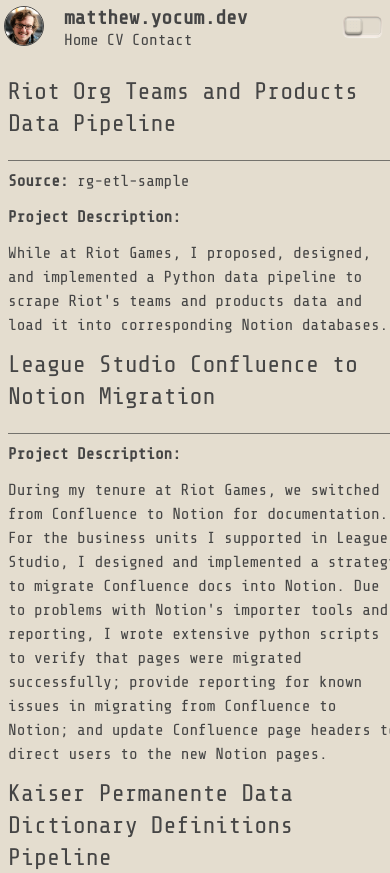
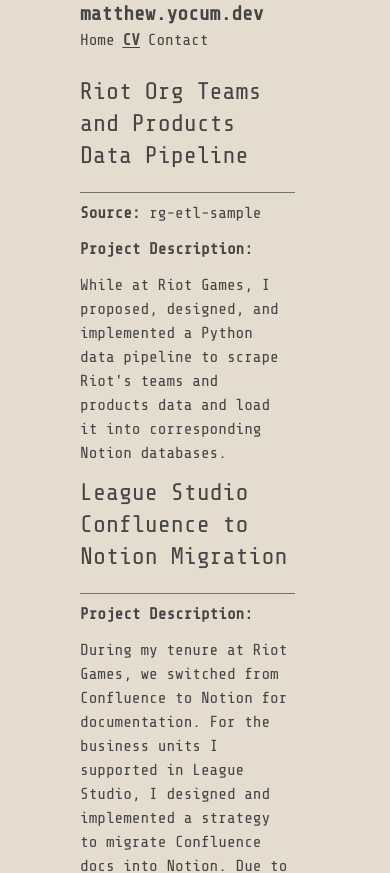
Before and after one commit to platonicLiquid/personal-website, a React (Vite) app in the folder my-website/: page /CV in a window 390 px wide. Shown: the top 873 px of the page. Built offline with nearby package versions, Linux system fonts and the light colour scheme.

Commit message:
responsive padding, current page highlight

```diff
--- a/my-website/package.json
+++ b/my-website/package.json
@@ -31,6 +31,7 @@
     "postcss": "^8.4.39",
     "tailwindcss": "^3.4.4",
     "typescript": "^5.2.2",
-    "vite": "^5.3.1"
+    "vite": "^5.3.1",
+    "wrangler": "^3.65.0"
   }
 }
--- a/my-website/src/App.tsx
+++ b/my-website/src/App.tsx
@@ -9,11 +9,14 @@
 export default function App() {
   return (
     <>
-      <div className="font-mono font-normal bg-bkg min-h-screen overflow-x-hidden overflow-y-auto flex flex-col">
+      <div
+        className="font-mono font-normal bg-bkg min-h-screen overflow-x-hidden overflow-y-hidden flex flex-col"
+        style={{ scrollbarGutter: "stable" }}
+      >
         <BrowserRouter>
           <Navbar />
-          <div className="flex-1 flex bg-bkg text-content w-full self-start mx-2 pt-5">
-            <div className="max-w-screen-md w-full mx-auto justify-start">
+          <div className="flex-1 flex bg-bkg text-content w-full self-start pt-5">
+            <div className="max-w-screen-md w-full mx-auto justify-start px-20">
               <Routes>
                 <Route path="/" element={<Home />} />
                 <Route path="/contact" element={<Contact />} />
--- a/my-website/src/components/Footers.tsx
+++ b/my-website/src/components/Footers.tsx
@@ -68,8 +68,10 @@
   const Footer = (
     <footer className="footer bg-bkg text-content w-full self-end sticky-bottom">
       <nav className="navbar max-w-screen-md mx-auto relative flex justify-between">
-        <div className="flex flex-row justify-items-start content-end">
-          <p className="text-sm">© {new Date().getFullYear()} Matthew Yocum</p>
+        <div className="flex flex-row justify-items-start content-end pl-20">
+          <p className="text-sm pr-2">
+            © {new Date().getFullYear()} Matthew Yocum
+          </p>
 
           <ul className="social-links flex flex-row mx-1">
             {links.map((link, index) => (
--- a/my-website/src/components/Navbar.tsx
+++ b/my-website/src/components/Navbar.tsx
@@ -1,9 +1,10 @@
-import { Link } from "react-router-dom";
+import { Link, useLocation } from "react-router-dom";
 
 import ToggleButton from "./ToggleButton";
 import headshot from "../assets/headshot.png";
 
 export default function Navbar() {
+  const location = useLocation();
   const sources = [
     {
       name: "Home",
@@ -18,15 +19,14 @@
       url: "/contact",
     },
   ];
-
   return (
     <>
       <nav className="navbar bg-bkg text-content font-medium w-full self-start">
         <div className="max-w-screen-md mx-auto relative flex justify-between">
-          <div className="flex justify-items-start items-center">
-            <div className="navbar-image-container">
+          <div className="flex justify-items-start items-center pl-20 ">
+            <div className="navbar-image-container pr-5">
               <img
-                className="m-1"
+                className="navbar-image hide-image"
                 style={{
                   borderRadius: "50%",
                   width: "2.5em",
@@ -38,20 +38,26 @@
               />
             </div>
 
-            <div className="headerLables grid grid-row-2 pl-3">
-              <div className="text-xl font-bold place-self-start m-0 pl-1 mt-1">
+            <div className="headerLables grid grid-row-2 update-margin">
+              <div className="text-xl font-bold place-self-start">
                 matthew.yocum.dev
               </div>
-              <ul className="flex justify-items-start items-start -mt-1 ">
-                {sources.map((source, index) => (
-                  <li className="nav-item mx-1 hover:underline" key={index}>
-                    <Link to={source.url}>{source.name}</Link>
-                  </li>
-                ))}
+              <ul className="flex justify-items-start items-start -ml-1">
+                {sources.map((source, index) => {
+                  const isActive = location.pathname === source.url;
+                  const className = `nav-item mx-1 hover:underline ${
+                    isActive ? "underline underline-offset-2 font-bold" : ""
+                  }`;
+                  return (
+                    <li className={className} key={index}>
+                      <Link to={source.url}>{source.name}</Link>
+                    </li>
+                  );
+                })}
               </ul>
             </div>
           </div>
-          <div className="dark-mode-toggle flex justify-items-end items-center">
+          <div className="dark-mode-toggle flex justify-items-end items-center pr-20 hide-toggle">
             <ToggleButton />
           </div>
         </div>
--- a/my-website/src/index.css
+++ b/my-website/src/index.css
@@ -110,3 +110,19 @@
 .svg-footer-filter {
   fill: red;
 }
+
+@media (max-width: 550px) {
+  .hide-image {
+    display: none;
+    margin: 0;
+    padding: 0;
+  }
+  .update-margin {
+    @apply -ml-5;
+  }
+}
+@media (max-width: 500px) {
+  .hide-toggle {
+    display: none;
+  }
+}
```
Also changed, not shown: 2 other files (tests, documents, lock files or other folders).
